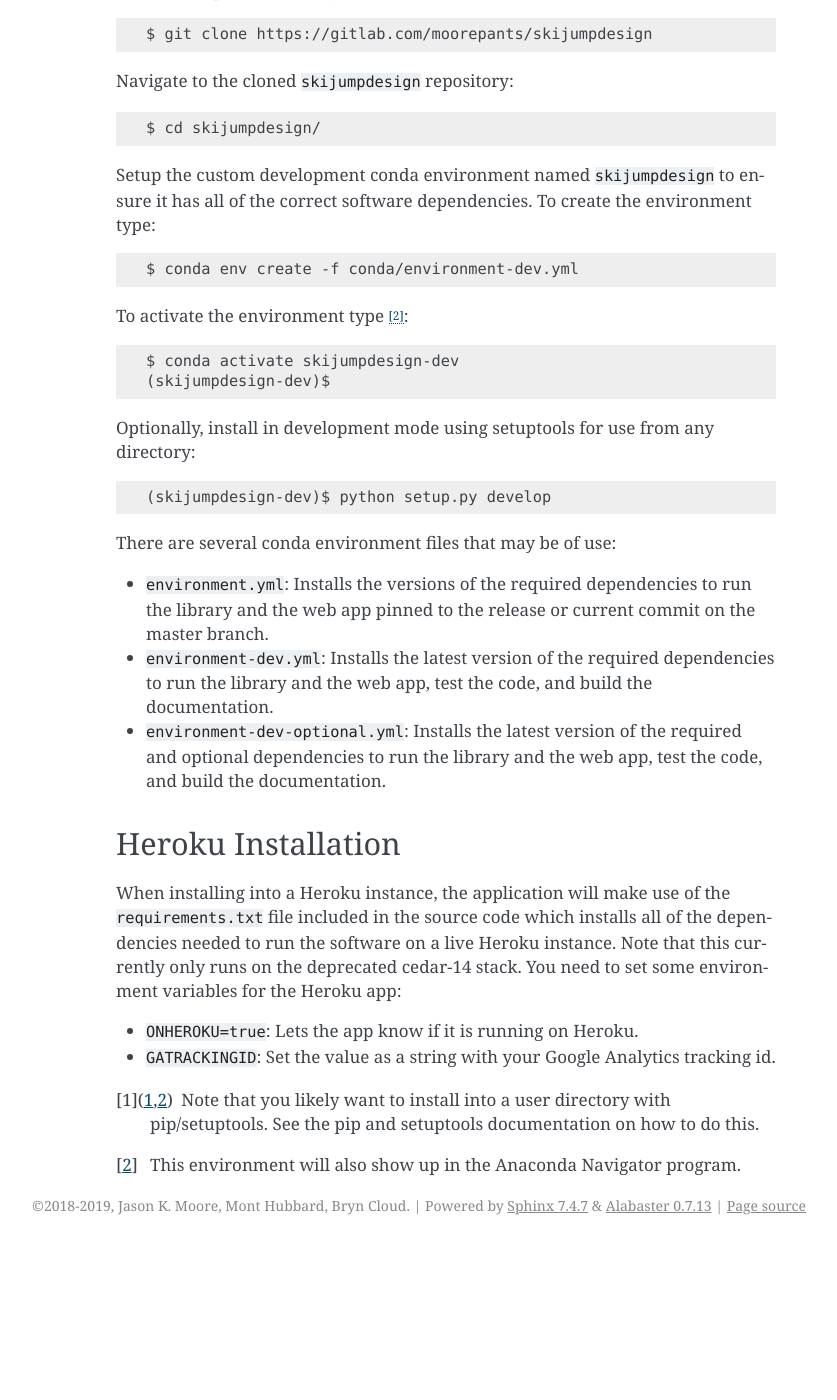
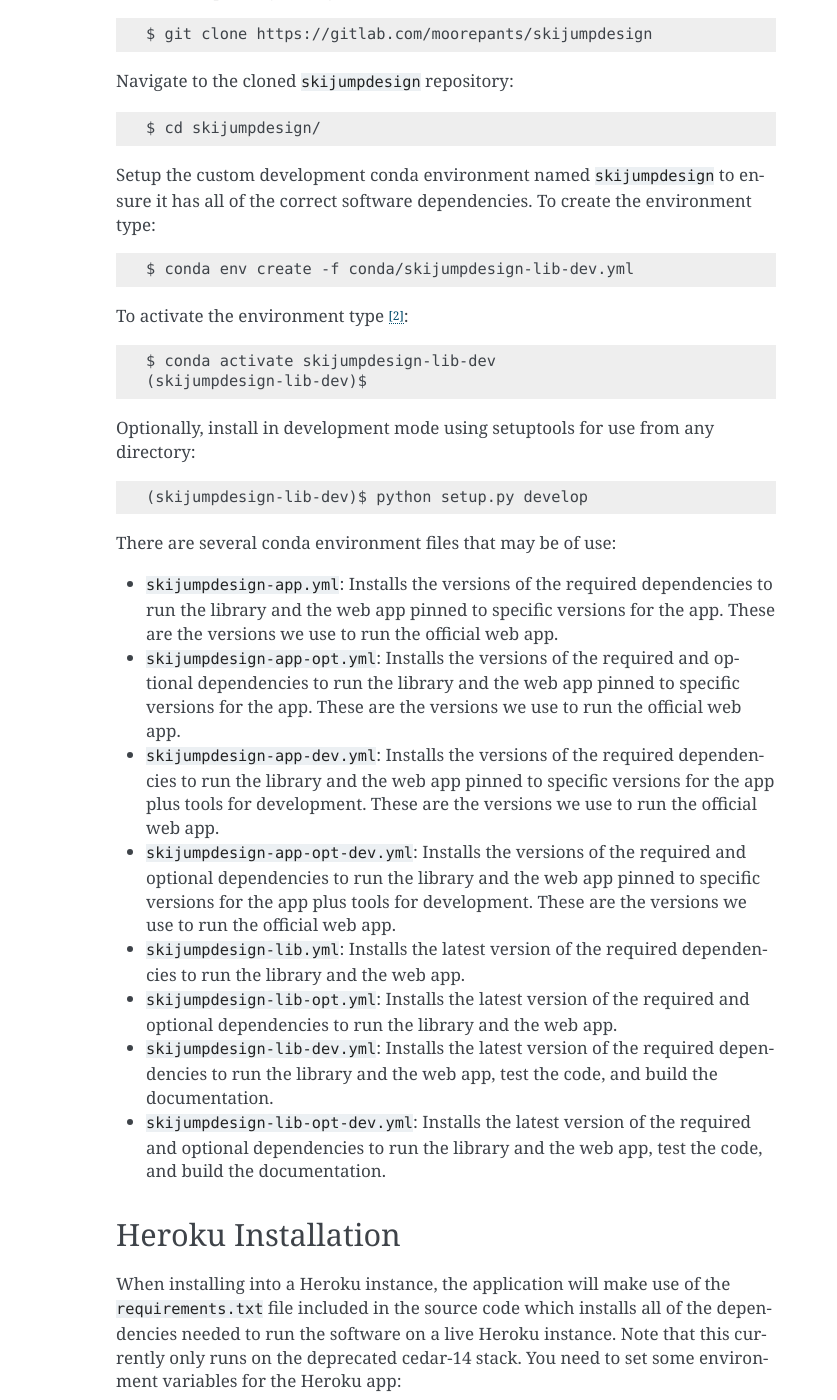
Before and after one commit to mechmotum/skijumpdesign, a Sphinx documentation site: the page built from docs/install.rst, in a window 1280 px wide and 1400 px high, scrolled down 1376 px. Shown: the whole window, without its empty margins (304-1141 px from the left). Built offline with Sphinx 7.4.7, drawn with Linux system fonts in a browser that asks for light colours; before the commit the page ends 2621 px from its top, so only the background shows below that.

Commit message:
Updated the docs to reflect the new conda files.

```diff
--- a/docs/install.rst
+++ b/docs/install.rst
@@ -80,30 +80,45 @@ Setup the custom development conda environment named ``skijumpdesign`` to
 ensure it has all of the correct software dependencies. To create the
 environment type::
 
-   $ conda env create -f conda/environment-dev.yml
+   $ conda env create -f conda/skijumpdesign-lib-dev.yml
 
 To activate the environment type [2]_::
 
-   $ conda activate skijumpdesign-dev
-   (skijumpdesign-dev)$
+   $ conda activate skijumpdesign-lib-dev
+   (skijumpdesign-lib-dev)$
 
 Optionally, install in development mode using setuptools for use from any
 directory::
 
-   (skijumpdesign-dev)$ python setup.py develop
+   (skijumpdesign-lib-dev)$ python setup.py develop
 
 There are several conda environment files that may be of use:
 
-- ``environment.yml``: Installs the versions of the required
-  dependencies to run the library and the web app pinned to the release or
-  current commit on the master branch.
-- ``environment-dev.yml``: Installs the latest version of the required
+- ``skijumpdesign-app.yml``: Installs the versions of the required dependencies
+  to run the library and the web app pinned to specific versions for the app.
+  These are the versions we use to run the official web app.
+- ``skijumpdesign-app-opt.yml``: Installs the versions of the required and
+  optional dependencies to run the library and the web app pinned to specific
+  versions for the app.  These are the versions we use to run the official web
+  app.
+- ``skijumpdesign-app-dev.yml``: Installs the versions of the required
+  dependencies to run the library and the web app pinned to specific versions
+  for the app plus tools for development. These are the versions we use to run
+  the official web app.
+- ``skijumpdesign-app-opt-dev.yml``: Installs the versions of the required and
+  optional dependencies to run the library and the web app pinned to specific
+  versions for the app plus tools for development. These are the versions we
+  use to run the official web app.
+- ``skijumpdesign-lib.yml``: Installs the latest version of the required
+  dependencies to run the library and the web app.
+- ``skijumpdesign-lib-opt.yml``: Installs the latest version of the required
+  and optional dependencies to run the library and the web app.
+- ``skijumpdesign-lib-dev.yml``: Installs the latest version of the required
   dependencies to run the library and the web app, test the code, and build the
   documentation.
-- ``environment-dev-optional.yml``: Installs the latest version of the required
-  and optional dependencies to run the library and the web app, test the code,
-  and build the documentation.
-
+- ``skijumpdesign-lib-opt-dev.yml``: Installs the latest version of the
+  required and optional dependencies to run the library and the web app, test
+  the code, and build the documentation.
 
 Heroku Installation
 ===================
```
Also changed, not shown: docs/web-app.rst (+5 -5 lines).
